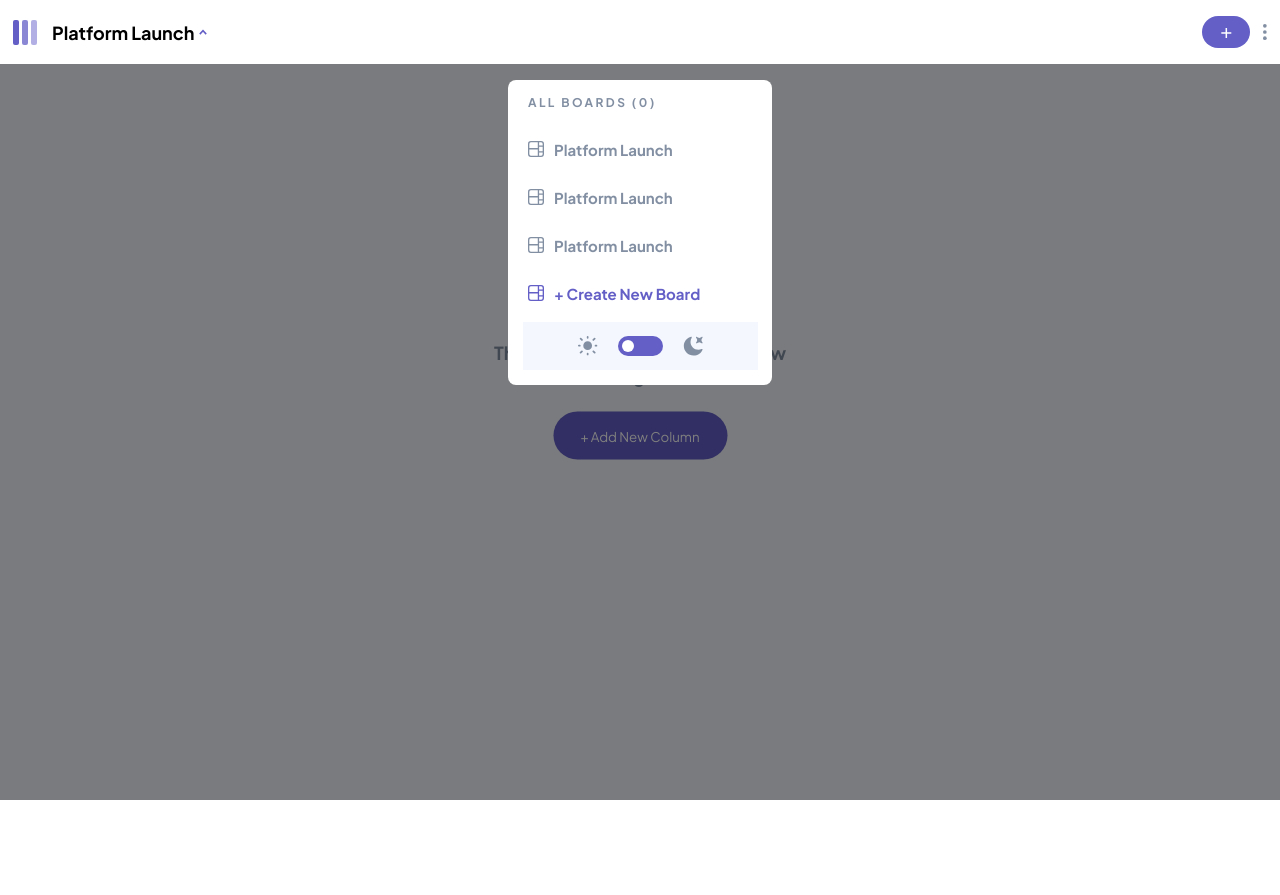
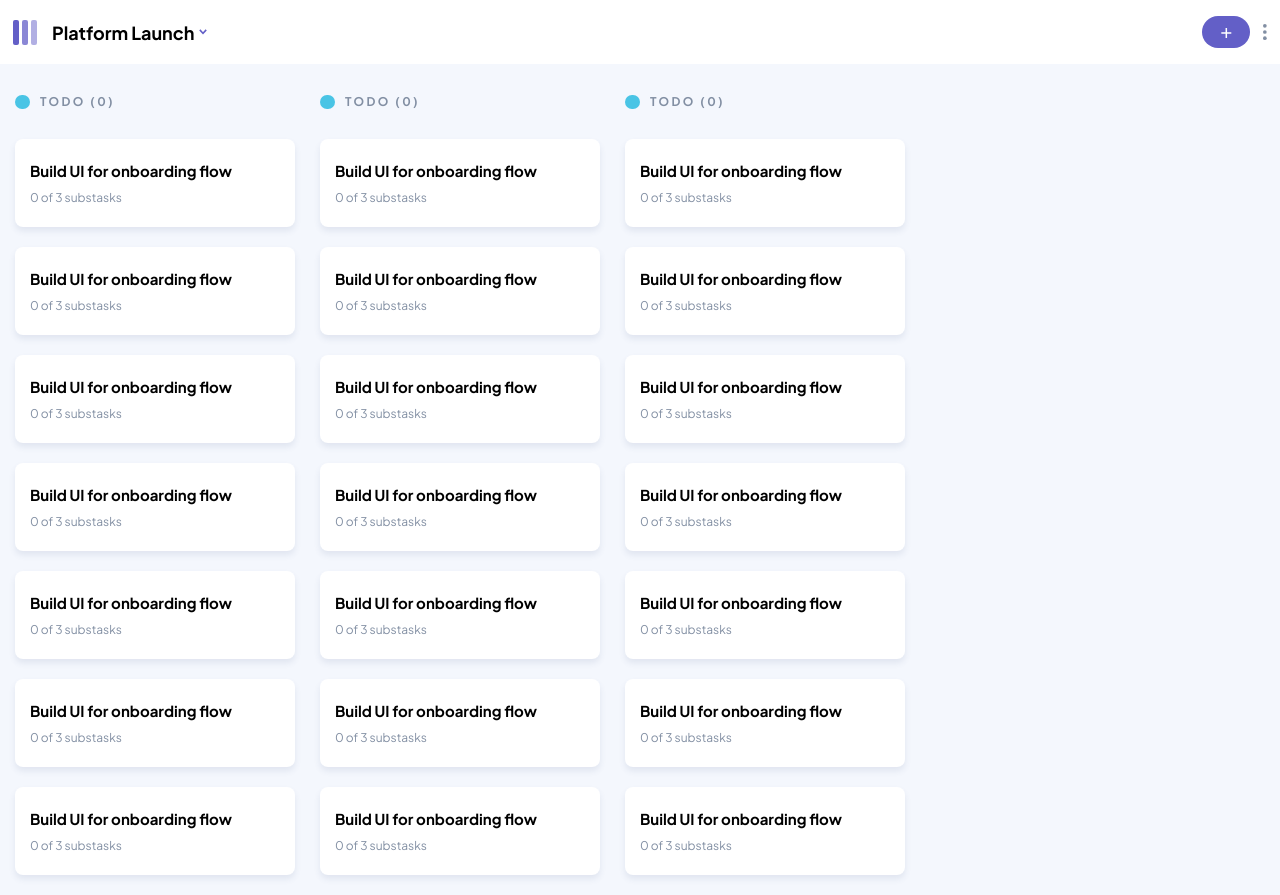
Before and after one commit to DeclanLacey/kaban-task-manager, a React (Vite) app: page / in a window 1280 px wide. Before the commit the page ends 800 px from the top, so only its background shows below. Built offline with nearby package versions, Linux system fonts and the light colour scheme.

Commit message:
styles and jsx for tasks and task columns

```diff
--- a/index.html
+++ b/index.html
@@ -2,7 +2,7 @@
 <html lang="en">
 <head>
   <meta charset="UTF-8">
-  <meta name="viewport" content="width=device-width, initial-scale=1.0">
+  <meta name="viewport" content="width=device-width, initial-scale=1.0 user-scalable=no">
   <link rel="icon" type="image/png" sizes="32x32" href="./assets/favicon-32x32.png">
   <link rel="preconnect" href="https://fonts.googleapis.com">
   <link rel="preconnect" href="https://fonts.gstatic.com" crossorigin>
--- a/src/components/app.jsx
+++ b/src/components/app.jsx
@@ -1,10 +1,18 @@
 import React from "react";
 import { useState } from "react";
 import MenuModal from "./menuModal";
+import Task from "./task";
+import TaskColumn from "./taskColumn";
 
 function App() {
 
-    const [menuOpen, setMenuOpen] = useState(true)
+    const [menuOpen, setMenuOpen] = useState(false)
+
+
+    ///// This will be temporary, eventually render the empty text based off of wehter or not any data exists
+    const [noData, setNoData] = useState(false)
+
+
 
     function changeMenuStatus() {
         setMenuOpen(prevState => !prevState)
@@ -35,10 +43,15 @@ function App() {
             </header>
 
             <main className="board-container">
-                <div className="empty-board-message-container">
-                        <h2 className="empty-board-message"> This board is empty. Create a new column to get started. </h2>
-                        <button className="empty-board-add-column-btn">+  Add New Column</button>
-                </div>
+                {
+                    noData ?
+                        <div className="empty-board-message-container">
+                            <h2 className="empty-board-message"> This board is empty. Create a new column to get started. </h2>
+                            <button className="empty-board-add-column-btn">+  Add New Column</button>
+                        </div>
+                    :
+                    <></>
+                }
                 <div className="menu-modal-container">
                             {
                                 menuOpen ?
@@ -46,6 +59,12 @@ function App() {
                                 :
                                 <></>
                             }
+                </div>
+
+                <div className="task-columns-container">
+                        <TaskColumn />
+                        <TaskColumn />
+                        <TaskColumn />
                 </div>
             </main>
 
--- /dev/null
+++ b/src/components/task.jsx
@@ -0,0 +1,13 @@
+import React from "react";
+
+function Task() {
+
+    return (
+        <div className="task-container">
+            <h1 className="task-title"> Build UI for onboarding flow </h1>
+            <p className="task-subtask-title"> 0 of 3 substasks </p>
+        </div>
+    )
+}
+
+export default Task
--- /dev/null
+++ b/src/components/taskColumn.jsx
@@ -0,0 +1,24 @@
+import React from "react";
+import Task from "./task";
+
+function TaskColumn() {
+    return (
+        <div className="task-column">
+            <div className="column-title-container">
+                <div className="column-title-circle"> </div>
+                <h1 className="column-title"> Todo (0) </h1>
+            </div>
+            <div className="task-column-tasks-container">
+                <Task />
+                <Task />
+                <Task />
+                <Task />
+                <Task />
+                <Task />
+                <Task />
+            </div>
+        </div>
+    )
+}
+
+export default TaskColumn
--- a/src/style/index.css
+++ b/src/style/index.css
@@ -312,3 +312,83 @@ img {
 .empty-board-add-column-btn:hover {
     cursor: pointer;
 }
+
+
+/* ///// Task stlying ////// */
+
+.task-columns-container {
+    padding-top: 94px;
+    padding-left: 15px;
+    padding-right: 15px;
+    display: flex;
+    gap: 25px;
+    background-color: #F4F7FD;
+    /* overflow-y: auto; */
+    overflow-x: auto;
+}
+
+/* Hide scrollbar for Chrome, Safari and Opera */
+.task-columns-container::-webkit-scrollbar {
+    display: none;
+  }
+
+  /* Hide scrollbar for IE, Edge and Firefox */
+  .task-columns-container {
+    -ms-overflow-style: none;  /* IE and Edge */
+    scrollbar-width: none;  /* Firefox */
+  }
+
+.task-container {
+    width: 280px;
+    height: 88px;
+    background-color: white;
+    margin-bottom: 20px;
+    border-radius: 8px;
+    box-shadow: 0px 4px 6px 0px rgba(54, 78, 126, 0.10);
+    display: flex;
+    justify-content: center;
+    flex-direction: column;
+    align-items: flex-start;
+    padding: 15px;
+}
+
+.task-title {
+    font-size: 15px;
+    margin-bottom: 10px;
+    font-style: normal;
+    font-weight: 700;
+}
+
+.task-subtask-title {
+    font-size: 12px;
+    color: #828FA3
+}
+
+.task-container:hover {
+    cursor: pointer;
+}
+
+.column-title-container {
+    display: flex;
+    justify-content: flex-start;
+    align-items: center;
+    margin-bottom: 30px;
+}
+
+.column-title {
+    font-size: 12px;
+    font-style: normal;
+    font-weight: 700;
+    line-height: normal;
+    letter-spacing: 2.4px;
+    color: #828FA3;
+    text-transform: uppercase;
+}
+
+.column-title-circle {
+    width: 15px;
+    height: 14px;
+    background-color: #49C4E5;;
+    border-radius: 100px;
+    margin-right: 10px;
+}
```
